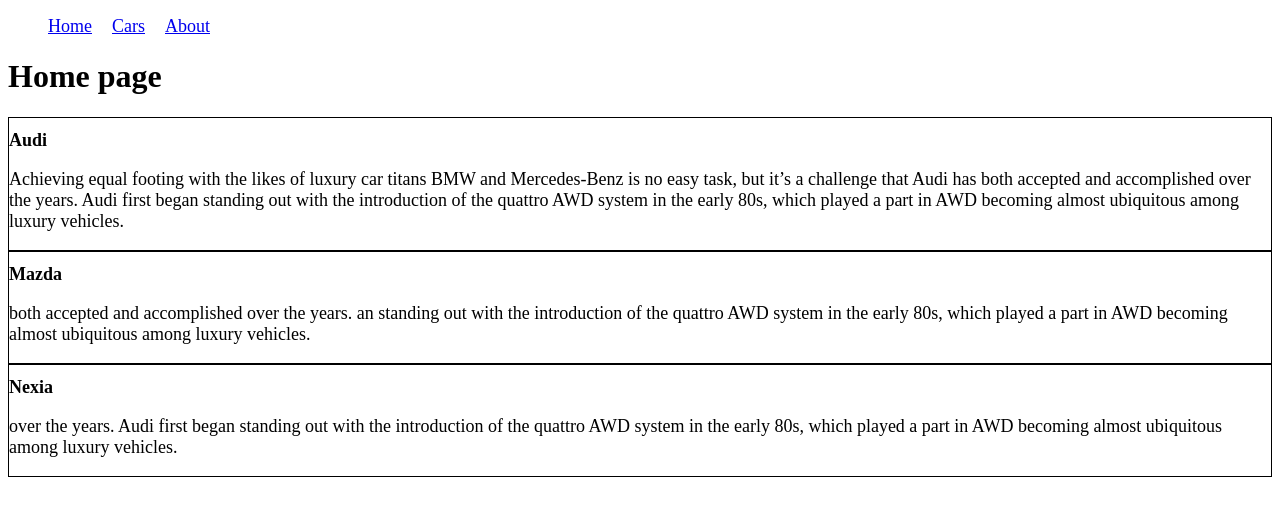
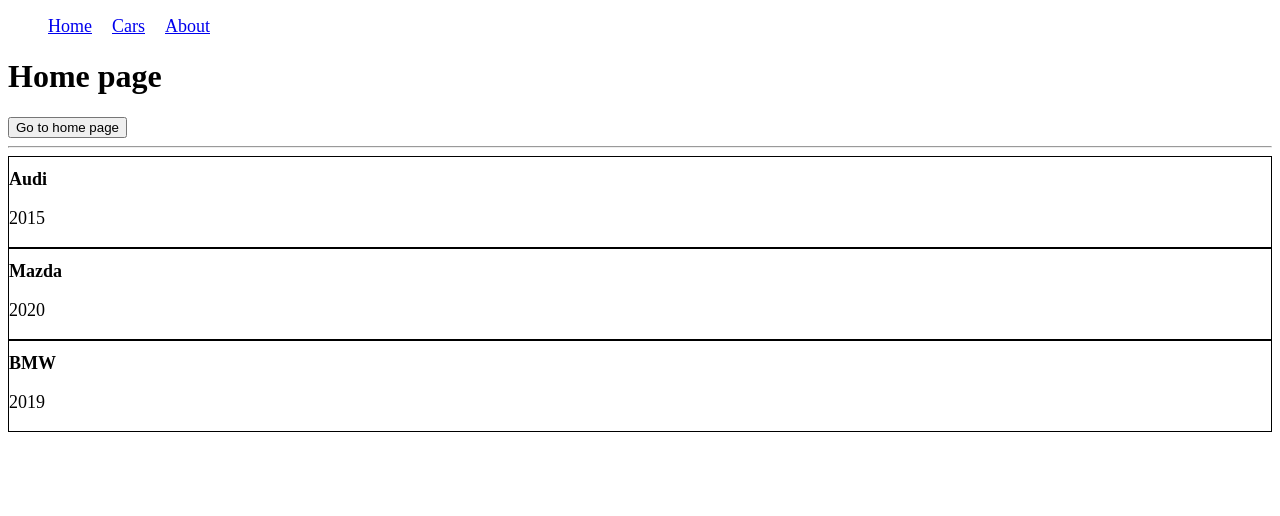
Before and after one commit to ruslan06882017/r-app, a React (Create React App) app in the folder r-app/: page /cars in a window 1280 px wide. Shown: the top 516 px of the page. Built offline with nearby package versions, Linux system fonts and the light colour scheme.

Commit message:
Added cars and car component

```diff
--- /dev/null
+++ b/r-app/src/cars/car/car.jsx
@@ -0,0 +1,17 @@
+import React,{Component} from 'react';
+
+const Car = (props) => {
+
+    return (
+        <div className="content">
+            <div className="car">
+                <h1>{props.car}</h1>
+                <p>
+                    {props.year}
+                </p>
+            </div>
+        </div>
+    )
+}
+
+export default Car;
--- a/r-app/src/cars/cars.jsx
+++ b/r-app/src/cars/cars.jsx
@@ -1,30 +1,39 @@
 import React,{Component} from 'react';
+import Car from './car/car';
 
 class Cars extends Component {
+    constructor(props){
+        super(props);
+        this.state = {
+            cars:[
+                {name: "Audi", year: 2015},
+                {name: "Mazda", year: 2020},
+                {name: "BMW", year: 2019}
+            ]
+        }
+    }
+    goToHomePage = () => {
+        this.props.history.push({
+            pathname: '/',
+        });
+    }
+
     render(){
         return (
             <React.Fragment>
+                <button onClick={this.goToHomePage}>Go to home page</button>
+                <hr/>
                 <div className="content">
-                    <div className="car">
-                        <h1>Audi</h1>
-                        <p>
-                         Achieving equal footing with the likes of luxury car titans BMW and Mercedes-Benz is no easy task, but it’s a challenge that Audi has both accepted and accomplished over the years. Audi first began standing out with the introduction of the quattro AWD system in the early 80s, which played a part in AWD becoming almost ubiquitous among luxury vehicles.
-                        </p>
-                    </div>
-
-                    <div className="car">
-                        <h1>Mazda</h1>
-                        <p>
-                          both accepted and accomplished over the years. an standing out with the introduction of the quattro AWD system in the early 80s, which played a part in AWD becoming almost ubiquitous among luxury vehicles.
-                        </p>
-                    </div>
-
-                    <div className="car">
-                        <h1>Nexia</h1>
-                        <p>
-                          over the years. Audi first began standing out with the introduction of the quattro AWD system in the early 80s, which played a part in AWD becoming almost ubiquitous among luxury vehicles.
-                        </p>
-                    </div>
+                    {this.state.cars.map((car, index) => {
+                        return (
+                            <Car
+                                key={index}
+                                car={car.name}
+                                year={car.year}
+                                {...this.props}
+                            />
+                        )
+                    })}
                 </div>
             </React.Fragment>
         )
```
